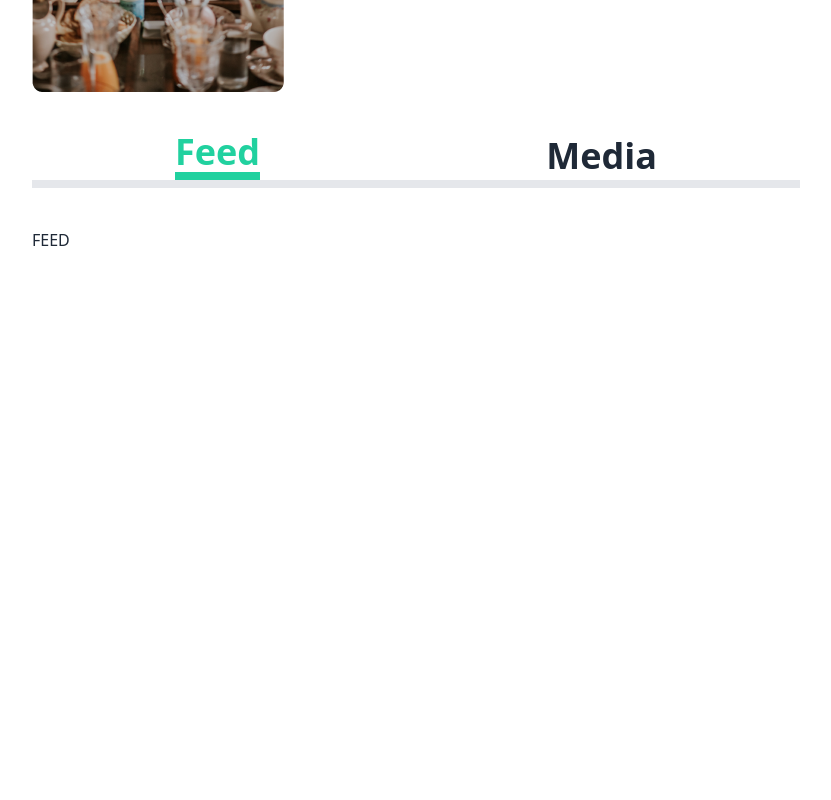
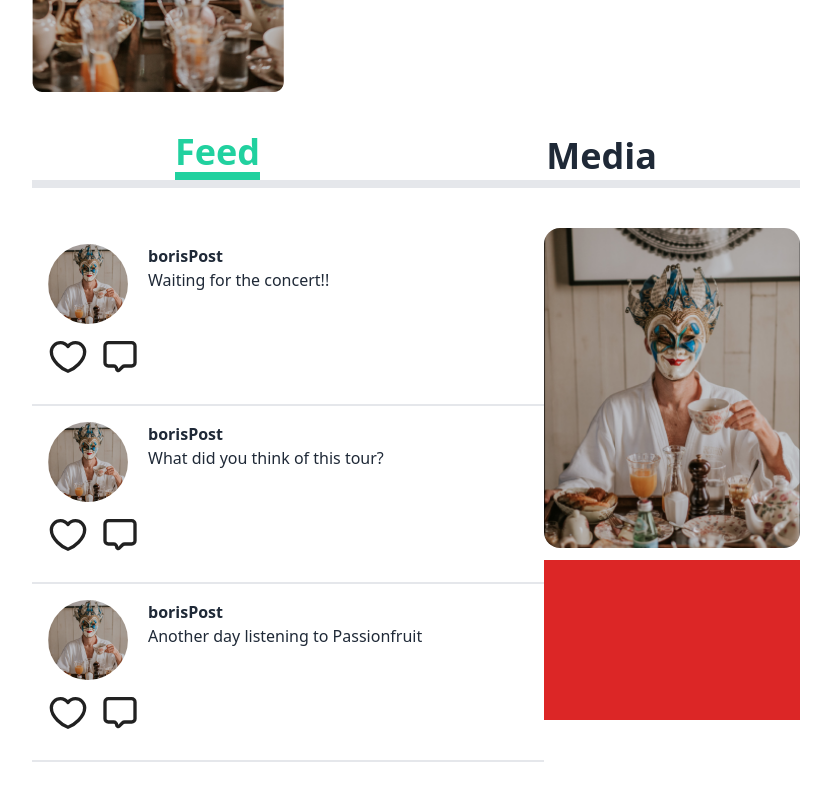
Before and after one commit to No-Country/s6-05-t-Python--React, a React (Vite) app in the folder Rawa_front/: page /artist/boris in a window 1280 px wide. Shown: the part 516-1316 px from the top of the page, without its empty margins (224-1055 px from the left). Before the commit the page ends 808 px from the top, so only its background shows below. Built offline with nearby package versions, Linux system fonts and the light colour scheme; a web font is replaced by a local one.

Commit message:
trabajando en feed

```diff
--- /dev/null
+++ b/Rawa_front/src/Icons/ComentIcon.tsx
@@ -0,0 +1,10 @@
+const ComentIcon = () => {
+
+    return(
+        <svg className="cursor-pointer" width="40" height="40" viewBox="0 0 48 48" fill="none" xmlns="http://www.w3.org/2000/svg">
+        <path d="M38 8H10C8.93913 8 7.92172 8.42143 7.17157 9.17157C6.42143 9.92172 6 10.9391 6 12V32C6 33.0609 6.42143 34.0783 7.17157 34.8284C7.92172 35.5786 8.93913 36 10 36H16.376C18.376 36 20 37.622 20 39.624C20 41.24 21.952 42.048 23.094 40.906L26.828 37.172C27.578 36.4218 28.5952 36.0002 29.656 36H38C39.0609 36 40.0783 35.5786 40.8284 34.8284C41.5786 34.0783 42 33.0609 42 32V12C42 10.9391 41.5786 9.92172 40.8284 9.17157C40.0783 8.42143 39.0609 8 38 8Z" stroke="#212121" stroke-width="4" stroke-linecap="round" stroke-linejoin="round"/>
+        </svg>
+    )
+}
+
+export default ComentIcon
--- /dev/null
+++ b/Rawa_front/src/Icons/LikeIcon.tsx
@@ -0,0 +1,10 @@
+const LikeIcon = () => {
+
+    return(
+        <svg className="cursor-pointer md:mr-3" width="40" height="40" viewBox="0 0 48 48" fill="none" xmlns="http://www.w3.org/2000/svg">
+        <path d="M15 8C8.925 8 4 12.925 4 19C4 30 17 40 24 42.326C31 40 44 30 44 19C44 12.925 39.075 8 33 8C29.28 8 25.99 9.847 24 12.674C22.9857 11.2292 21.6382 10.0501 20.0715 9.23649C18.5049 8.42289 16.7653 7.99875 15 8Z" stroke="#212121" stroke-width="4" stroke-linecap="round" stroke-linejoin="round"/>
+        </svg>
+    )
+}
+
+export default LikeIcon
--- a/Rawa_front/src/components/FeedSection/FeedSection.tsx
+++ b/Rawa_front/src/components/FeedSection/FeedSection.tsx
@@ -1,8 +1,44 @@
-const FeedSection = () => {
+import Post from "../Post/Post"
+
+const FeedSection = ({artistId}) => {
+
+    const post = [
+        {
+            artist: artistId,
+            content: "Waiting for the concert!!"
+        },
+        {
+            artist: artistId,
+            content: "What did you think of this tour?"
+        },
+        {
+            artist: artistId,
+            content: "Another day listening to Passionfruit"
+        }
+    ]
+
 
     return(
-        <div>
-            <h2>FEED</h2>
+        <div className="flex h-full w-full">
+            <div className="h-full w-full">
+                {post.map((p, index)=>{
+                    return(
+                        <Post post={p} key={index}/>
+                    )
+                })}
+            </div>
+            <div className="w-6/12">
+                <div
+                className="w-full bg-black rounded-2xl md:mb-3"
+                style={{height: "60%", backgroundImage: `url(/${artistId}.png)`,
+                backgroundSize: "cover", backgroundPosition: "center"
+            }}
+                >
+                </div>
+                <div className="bg-red-600 w-full h-40">
+
+                </div>
+            </div>
         </div>
     )
 }
--- /dev/null
+++ b/Rawa_front/src/components/Post/Post.tsx
@@ -0,0 +1,25 @@
+import ComentIcon from "../../Icons/ComentIcon";
+import LikeIcon from "../../Icons/LikeIcon";
+
+
+const Post = ({post}) =>{
+    return(
+        <div className="border-b-2 md:p-4">
+            <div className="md:flex">
+                <div style={{width:"80px", height: "80px", borderRadius: "50%", backgroundImage: `url(/${post.artist}.png)`
+                , backgroundPosition: "center", backgroundSize: "cover"
+                }}></div>
+                <div className="md:ml-5">
+                    <h3 className="font-bold">{post.artist}Post</h3>
+                    <p> {post.content} </p>
+                </div>
+            </div>
+            <div className="flex md:mt-3 md:mb-3">
+                <LikeIcon/>
+                <ComentIcon/>
+            </div>
+        </div>
+    )
+}
+
+export default Post;
--- a/Rawa_front/src/pages/Artist.tsx
+++ b/Rawa_front/src/pages/Artist.tsx
@@ -29,7 +29,7 @@ const Artist = () => {
                     onClick={()=>setIsFeed(!isFeed)}
                     >Media</h3>
                 </div>
-                {isFeed ? <FeedSection/> : <MediaSection/>}
+                {isFeed ? <FeedSection artistId={id}/> : <MediaSection/>}
             </div>
         </div>
     )
```
